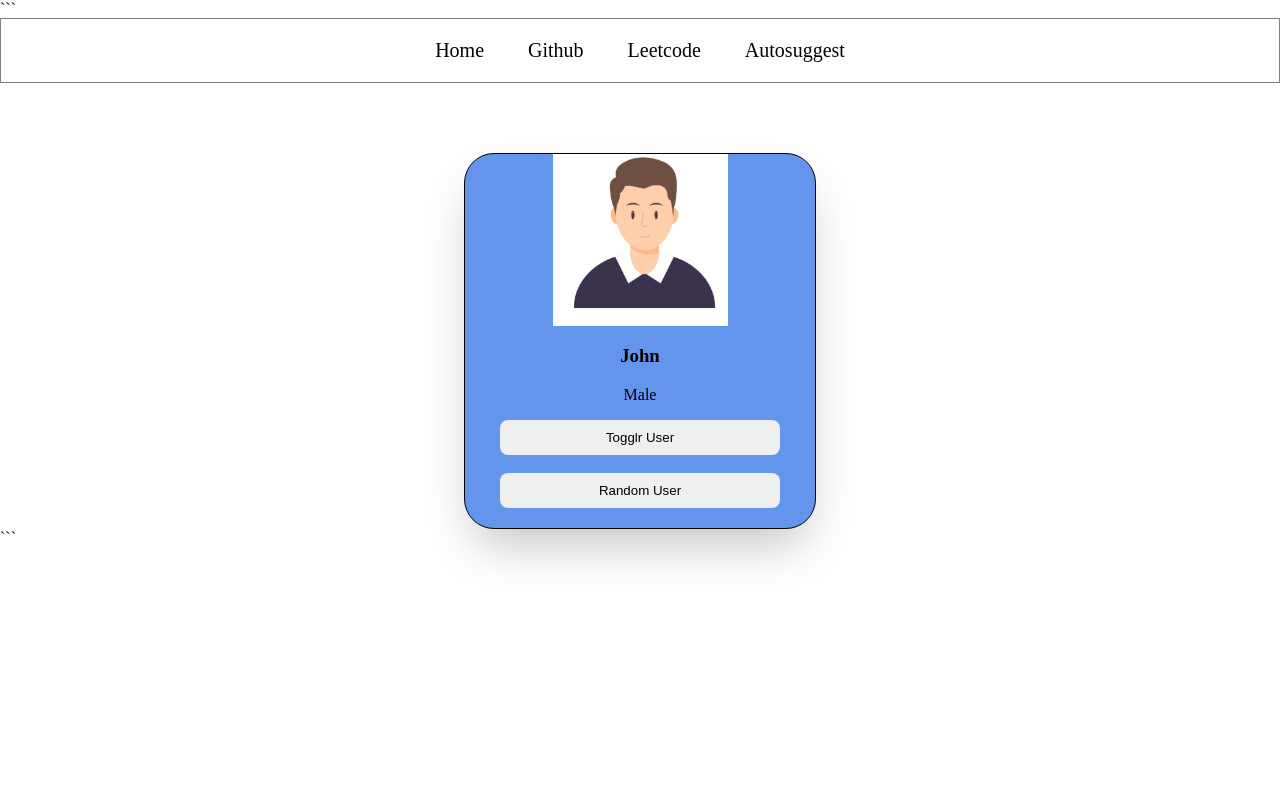
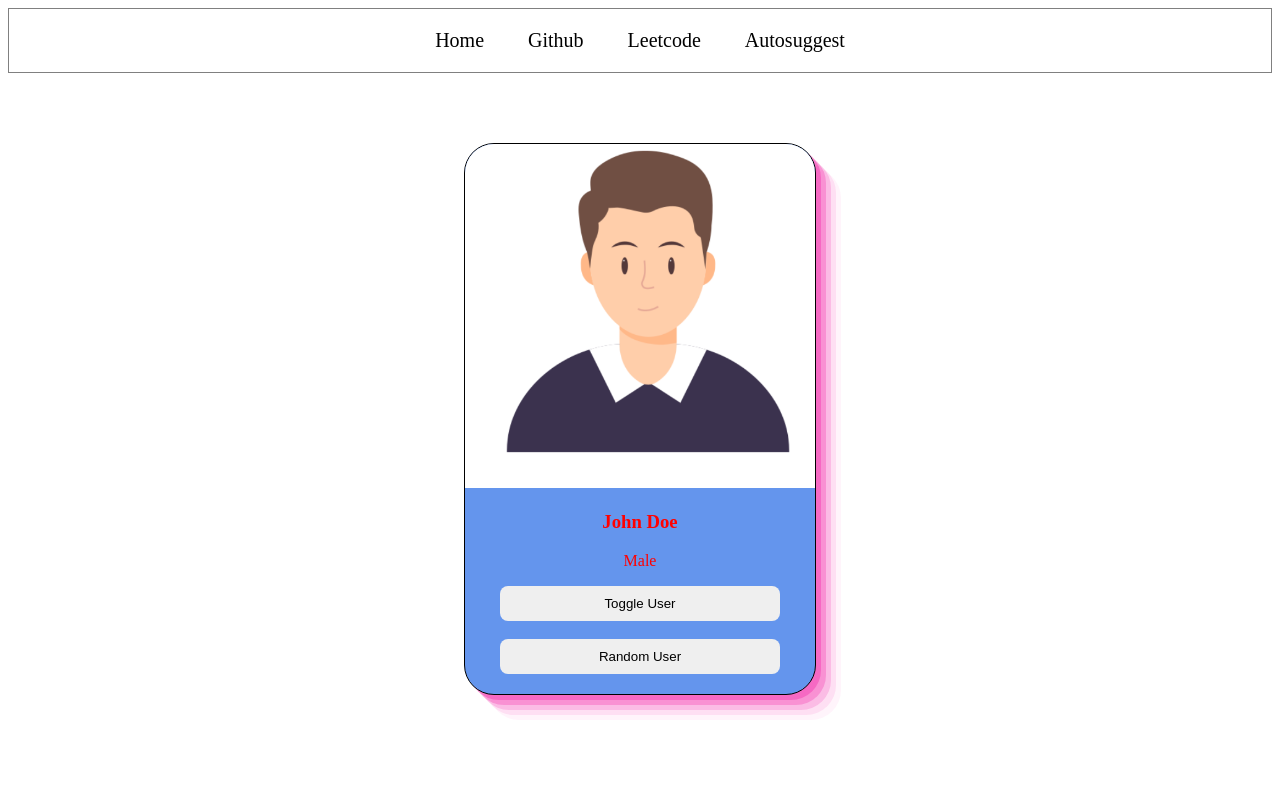
Before and after one commit to jashwanthkola1-jpg/Autospring, a Spring Boot app: page / in a window 1280 px wide. Run offline with Spring Boot 4, Linux system fonts and the light colour scheme.

Commit message:
new changes

````diff
--- a/src/main/resources/static/index.css
+++ b/src/main/resources/static/index.css
@@ -1,9 +1,13 @@
 body{
-    margin: 0px;
+    color:red;
+
 }
 
 h1 {
     color: red;
+    background:linear-gradient(90deg,#ff512f,#dd2476,#24c6dc);
+    -webkit-background-clip:text;
+    color:transparent;
 }
 
 .navbar{
@@ -22,7 +26,7 @@ h1 {
 }
 .navbar a:hover{
     color:rgb(216, 10, 10);
-    background-color: whitesmoke;
+    background-color: rgb(20, 193, 32);
 }
 .card{
     border:1px solid rgb(0, 0, 0);
@@ -34,11 +38,27 @@ h1 {
     overflow:hidden;
     margin-top: 70px;
     padding-bottom: 20px;
+    transition:.4s;
     background-color: cornflowerblue;
-    box-shadow: rgba(0, 0, 0, 0.25) 0px 25px 50px -12px;
+    .card{
+    animation: float 4s ease-in-out infinite;
+}
+
+@keyframes float{
+    0%{
+        transform:translateY(0);
+    }
+    50%{
+        transform:translateY(-12px);
+    }
+    100%{
+        transform:translateY(0);
+    }
+}
+    box-shadow: rgba(240, 46, 170, 0.4) 5px 5px, rgba(240, 46, 170, 0.3) 10px 10px, rgba(240, 46, 170, 0.2) 15px 15px, rgba(240, 46, 170, 0.1) 20px 20px, rgba(240, 46, 170, 0.05) 25px 25px;
 }
 .card img{
-    width:50%;
+    width:100%;
 }
 .card button{
     border-style: none;
@@ -46,3 +66,11 @@ h1 {
     width: 80%;
     border-radius: 8px;
 }
+*{
+    transition: all 0.3s ease;
+    scroll-behavior: smooth;
+}
+.card:hover{
+    transform: translateY(-10px);
+    box-shadow:0 20px 40px rgba(0,0,0,.3);
+}
--- a/src/main/resources/static/index.html
+++ b/src/main/resources/static/index.html
@@ -1,4 +1,4 @@
-```<!DOCTYPE html>
+<!DOCTYPE html>
 <html lang="en">
 <head>
     <meta charset="UTF-8">
@@ -15,16 +15,15 @@
         <a href="">Autosuggest</a>
      </div>
      <div class="card">
-        <img src="john.png" alt="image not found">
-        <h3 id="user_name">John</h3>
-        <p>Male</p>
-        <button>Togglr User</button>
+        <img id="user-image" src="john.png" alt="image not found">
+        <h3 id="user-name">John Doe</h3>
+        <p id="user-gender">Male</p>
+
+        <button onclick="toggleUser()" >Toggle User</button>
         <br>
         <br>
-        <button>Random User</button>
+        <button onclick="randomUser()"> Random User</button>
      </div>
-
-
     <script src="index.js"></script>
 </body>
-</html>```
+</html>
--- a/src/main/resources/static/index.js
+++ b/src/main/resources/static/index.js
@@ -1,3 +1,74 @@
 // alert("Hello guysss");
 
 console.log("hello from JS!")
+
+var users = [
+    {
+        "name" : "John Doe",
+        "gender" : "Male",
+        "img" : "john.png"
+    },
+    {
+        "name" : "Jane Doe",
+        "gender" : "Female",
+        "img" : "jane.png"
+    }
+]
+document.addEventListener("mousemove",(e)=>{
+
+document.body.style.background = `
+radial-gradient(circle at ${e.clientX}px ${e.clientY}px,
+#00ffff,
+#7b2ff7,
+#000 50%)
+`;
+
+});
+var id = 0;
+
+function toggleUser(){
+    id = (id + 1)%2
+    // get the elements
+
+    // 1: image
+    var userImage = document.getElementById("user-image");
+    userImage.src = users[id].img;
+
+    // 2: name
+    var userName = document.getElementById("user-name");
+    userName.innerHTML = users[id].name;
+
+    // 3: gender
+    var userGender = document.getElementById("user-gender");
+    userGender.innerHTML = users[id].gender;
+
+}
+function randomUser(){
+    fetch('https://randomuser.me/api/')
+        .then(function(response){
+            // convert raw text to json
+            return response.json();
+        })
+        // dom mannipulation with API data
+        .then(function(data){
+
+            var userData = data.results[0];
+
+            // 1: image
+            var userImage = document.getElementById("user-image");
+            userImage.src = userData.picture.large;
+
+            // 2: name
+            var userName = document.getElementById("user-name");
+            userName.innerHTML = userData.name.first + " " +
+                                    userData.name.last;
+
+            // 3: gender
+            var userGender = document.getElementById("user-gender");
+            userGender.innerHTML = userData.gender;
+        })
+        // handle error
+        .catch(function(err){
+            console.log(err);
+        })
+}
````
Also changed, not shown: 3 other files.
